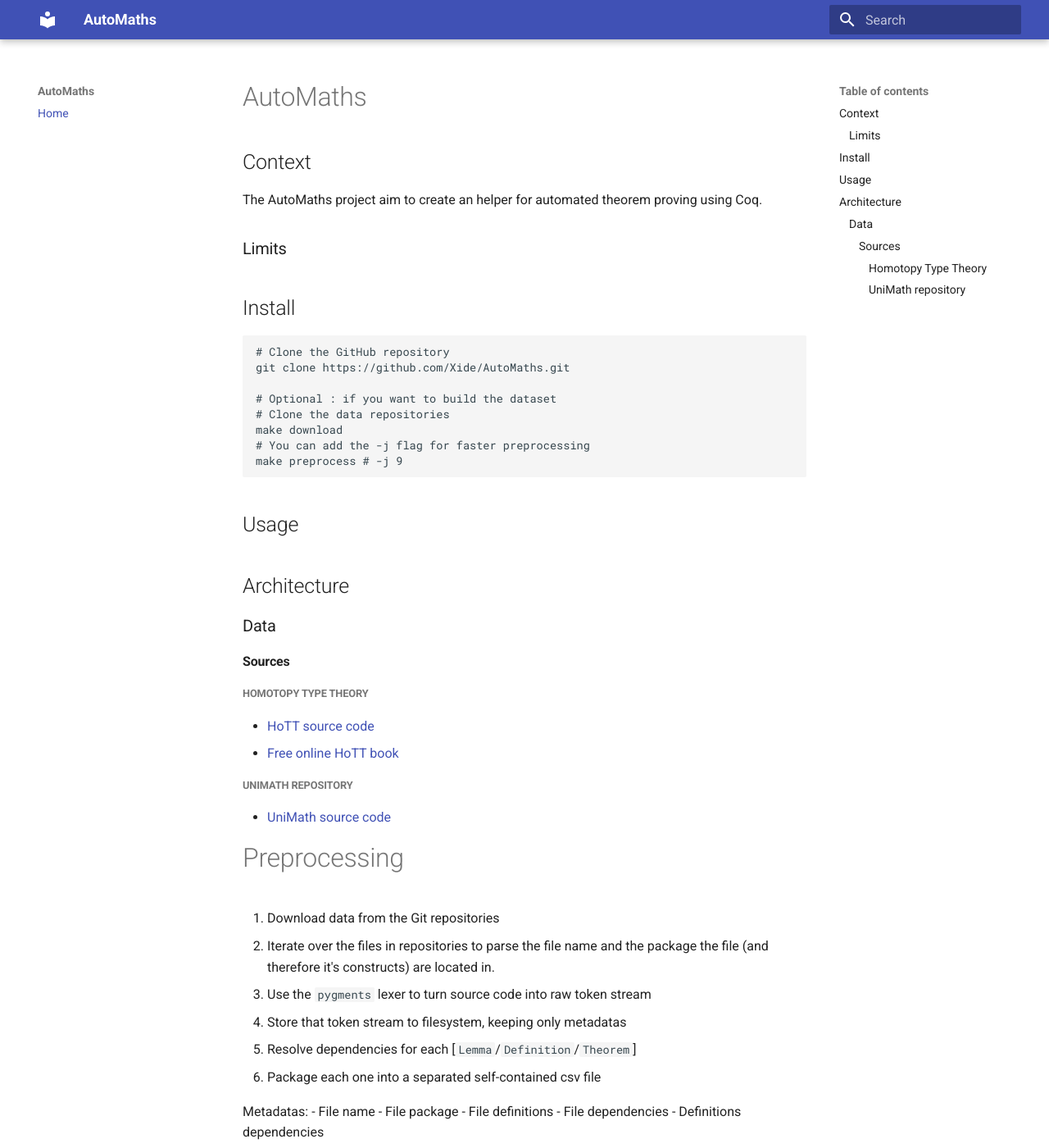
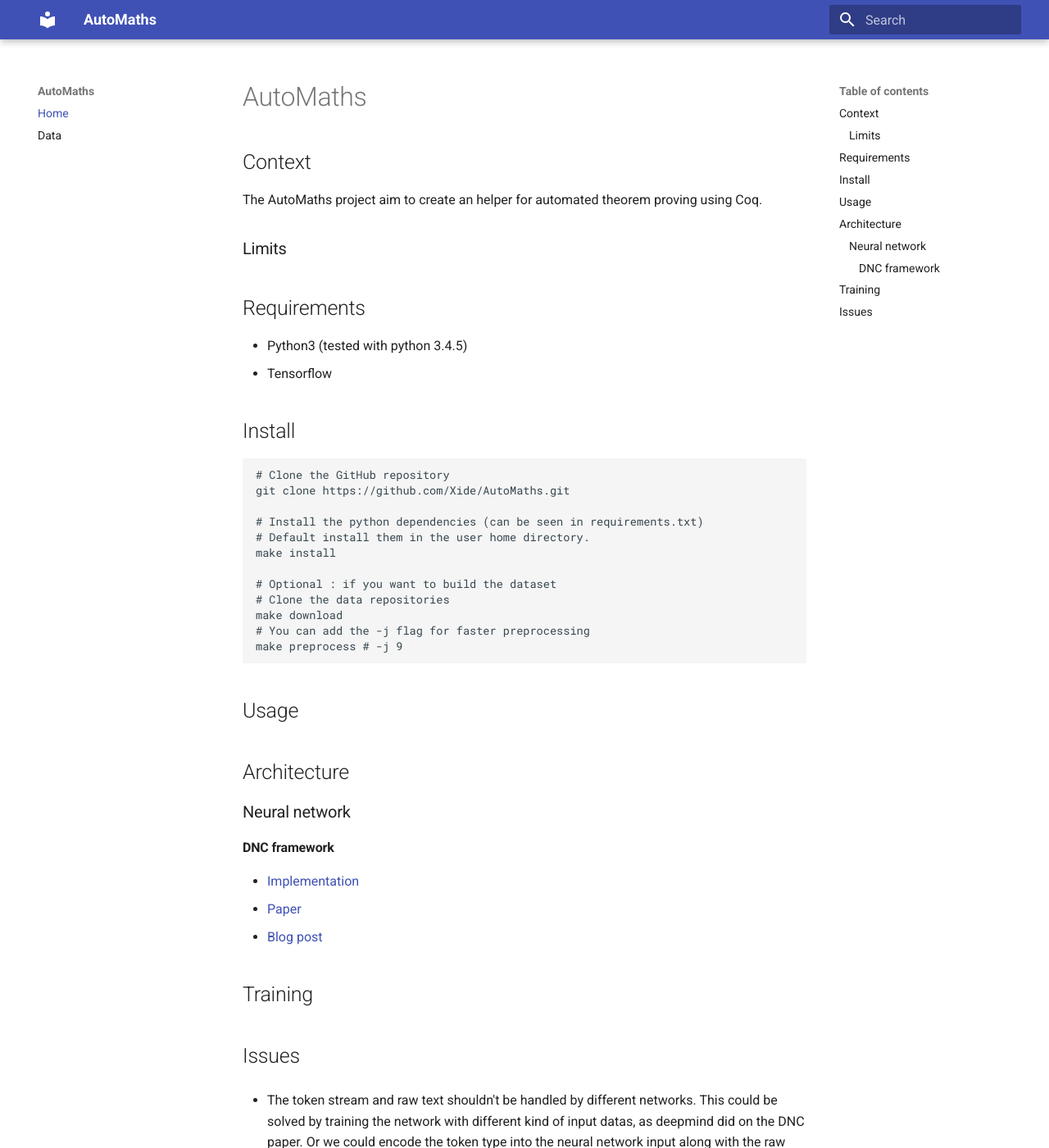
Before and after one commit to Xide/AutoMaths, an MkDocs documentation site: the page built from docs/index.md, in a window 1280 px wide and 1400 px high. Shown: the whole window at 82% size. Built offline with MkDocs 1.6.1 and Material for MkDocs 9.7.7, drawn with Linux system fonts in a browser that asks for light colours; old or Windows-style settings are respelled for this version of MkDocs; some of the changed text lies outside the part shown.

Commit message:
writing on data processing

````diff
--- a/docs/index.md
+++ b/docs/index.md
@@ -8,11 +8,20 @@
 ### Limits
 
 
+## Requirements
+
+- Python3 (tested with python 3.4.5)
+- Tensorflow
+
 ## Install
 
-```sh
+```bash
 # Clone the GitHub repository
 git clone https://github.com/Xide/AutoMaths.git
+
+# Install the python dependencies (can be seen in requirements.txt)
+# Default install them in the user home directory.
+make install
 
 # Optional : if you want to build the dataset
 # Clone the data repositories
@@ -24,74 +33,6 @@
 ## Usage
 
 ## Architecture
-
-### Data
-#### Sources
-##### Homotopy Type Theory
-- [HoTT source code](https://github.com/HoTT/HoTT)
-- [Free online HoTT book](https://hott.github.io/book/nightly/hott-online-1075-g3c53219.pdf)
-
-##### UniMath repository
-- [UniMath source code](https://github.com/UniMath/UniMath)
-
-# Preprocessing
-
-1. Download data from the Git repositories
-2. Iterate over the files in repositories to parse the file name and
-the package the file (and therefore it's constructs) are located in.
-3. Use the `pygments` lexer to turn source code into raw token stream
-4. Store that token stream to filesystem, keeping only metadatas
-5. Resolve dependencies for each [`Lemma`/`Definition`/`Theorem`]
-6. Package each one into a separated self-contained csv file
-
-Metadatas:
-- File name
-- File package
-- File definitions
-- File dependencies
-- Definitions dependencies
-
-#### Exemple
-Raw input:
-```
-Definition equiv_ind_comp `{IsEquiv A B f} (P : B -> Type)
-  (df : forall x:A, P (f x)) (x : A)
-  : equiv_ind f P df (f x) = df x.
-Proof.
-  unfold equiv_ind.
-  rewrite eisadj.
-  rewrite <- transport_compose.
-  exact (apD df (eissect f x)).
-Defined.
-```
-
-Token stream exemple (Proof only here):
-```
-Keyword.Namespace 'Proof'
-Operator '.'
-Keyword 'unfold'
-Name 'equiv_ind'
-Operator '.'
-Keyword 'rewrite'
-Name 'eisadj'
-Operator '.'
-Keyword 'rewrite'
-Operator '<-'
-Name 'transport_compose'
-Operator '.'
-Keyword.Pseudo 'exact'
-Operator '('
-Name 'apD'
-Name 'df'
-Operator '('
-Name 'eissect'
-Name 'f'
-Name 'x'
-Operator ')'
-Operator ')'
-Operator '.'
-Keyword.Namespace 'Defined'
-```
 
 
 ### Neural network
--- a/mkdocs.yml
+++ b/mkdocs.yml
@@ -2,3 +2,4 @@
 theme: 'material'
 pages:
   - Home: index.md
+  - Data: data.md
````
Also changed, not shown: docs/data.md (added, +96 -0 lines).
